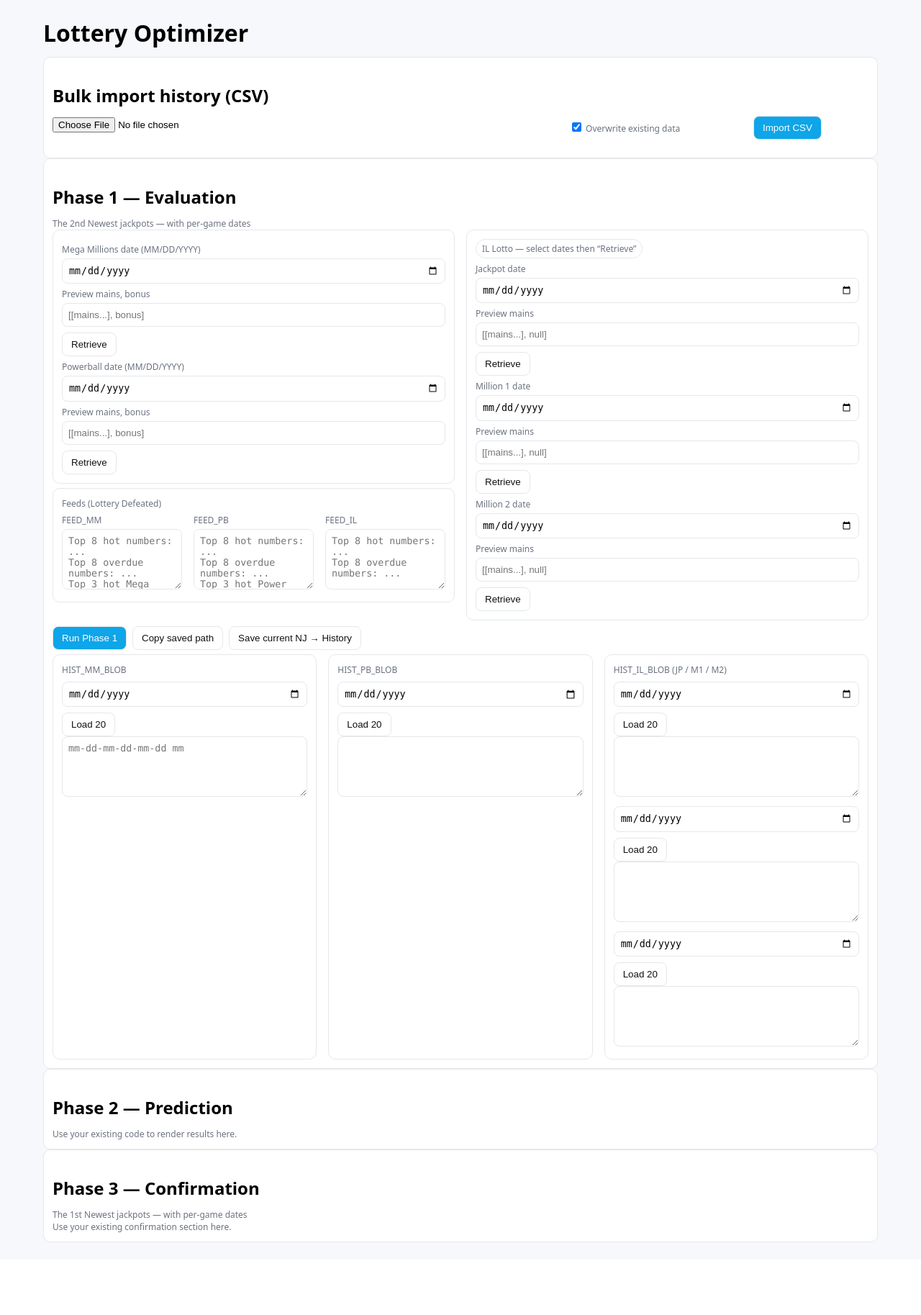
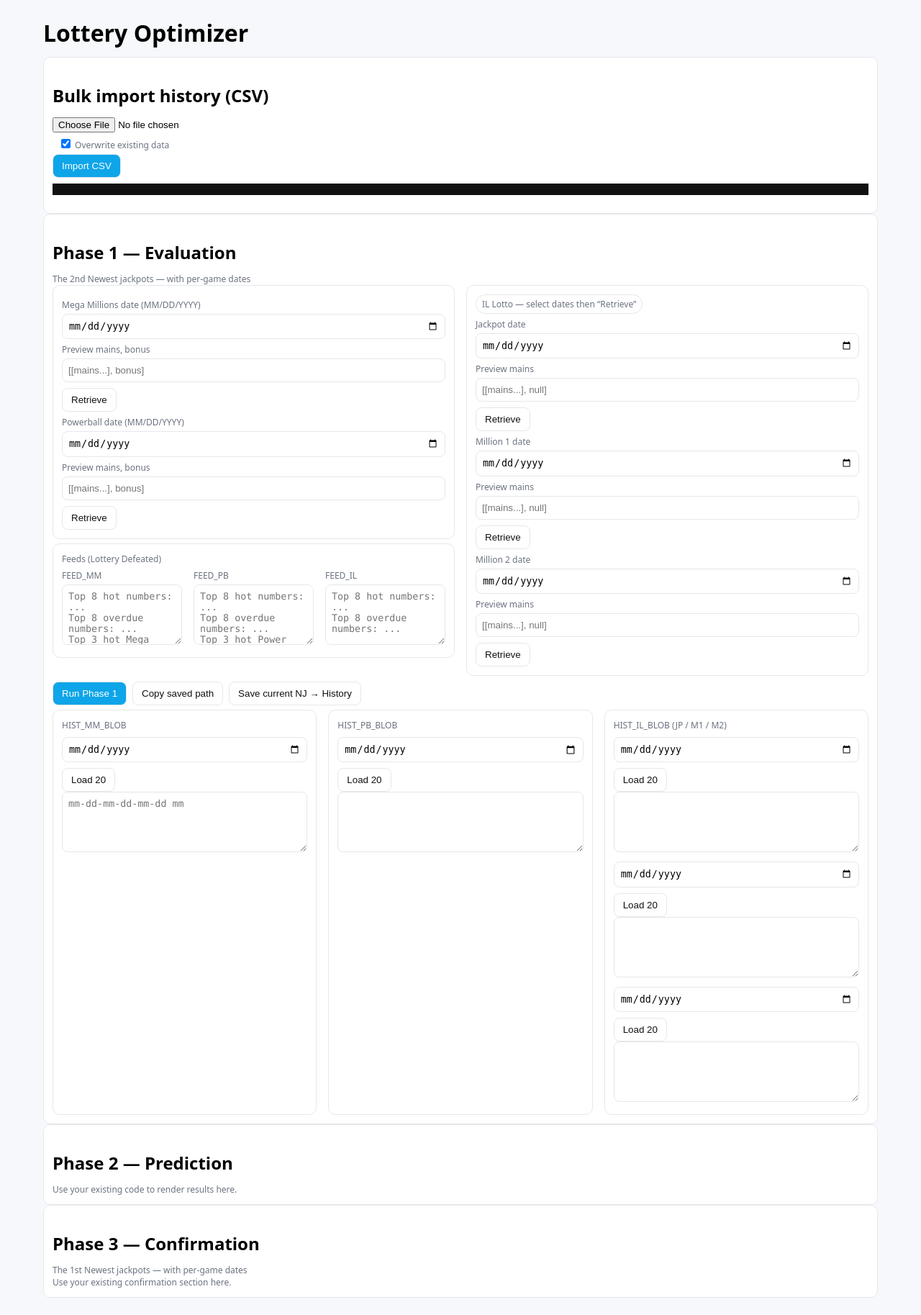
Before and after one commit to lettiehsu/lottery-optimizer, a Flask app: page / in a window 1280 px wide. Shown: the whole page at 72% size. Before the commit the page ends 1726 px from the top, so only its background shows below. Run offline with Flask 3, Linux system fonts and the light colour scheme.

Commit message:
Update index.html

```diff
--- a/templates/index.html
+++ b/templates/index.html
@@ -30,22 +30,61 @@
 <div class="wrap">
   <h1>Lottery Optimizer</h1>
 
-  <!-- CSV upload (master combined) -->
-  <div class="card">
-    <h2>Bulk import history (CSV)</h2>
-    <div class="row">
-      <div class="col">
-        <input id="upload_csv" type="file" />
-      </div>
-      <div class="col" style="max-width:240px">
-        <label class="tight"><input id="upload_over" type="checkbox" checked /> Overwrite existing data</label>
-      </div>
-      <div class="col" style="max-width:160px">
-        <button id="upload_btn">Import CSV</button>
-      </div>
-    </div>
-    <pre id="upload_result" class="tight" style="white-space:pre-wrap"></pre>
-  </div>
+  <!-- CSV IMPORT (works with app.py /store/import_csv) -->
+<section class="card">
+  <h2>Bulk import history (CSV)</h2>
+
+  <form id="csvForm" enctype="multipart/form-data" onsubmit="return false;">
+    <input type="file" id="csvFile" name="file" accept=".csv" />
+    <label style="margin-left:8px;">
+      <input type="checkbox" name="overwrite" value="1" checked /> Overwrite existing data
+    </label>
+    <button type="button" id="btnImportCsv">Import CSV</button>
+  </form>
+
+  <pre id="csvResult" style="background:#111; color:#8f8; padding:8px; margin-top:8px; white-space:pre-wrap;"></pre>
+</section>
+
+<script>
+  (function () {
+    const btn = document.getElementById('btnImportCsv');
+    const fileInput = document.getElementById('csvFile');
+    const result = document.getElementById('csvResult');
+
+    btn.addEventListener('click', async () => {
+      const f = fileInput.files[0];
+      if (!f) {
+        alert('Choose a CSV file first.');
+        return;
+      }
+      const fd = new FormData();
+      fd.append('file', f); // <<< field name MUST be "file"
+
+      // include overwrite if checked
+      const ow = document.querySelector('#csvForm input[name="overwrite"]').checked;
+      if (ow) fd.append('overwrite', '1');
+
+      result.textContent = 'Uploading…';
+      try {
+        const resp = await fetch('/store/import_csv', {
+          method: 'POST',
+          body: fd
+        });
+
+        const text = await resp.text();
+        // Show raw text if server didn’t return JSON (useful for 404/debug)
+        try {
+          const data = JSON.parse(text);
+          result.textContent = JSON.stringify(data, null, 2);
+        } catch {
+          result.textContent = text;
+        }
+      } catch (err) {
+        result.textContent = 'Network error: ' + (err?.message || err);
+      }
+    });
+  })();
+</script>
 
   <!-- Phase 1 -->
   <div class="card">
```
